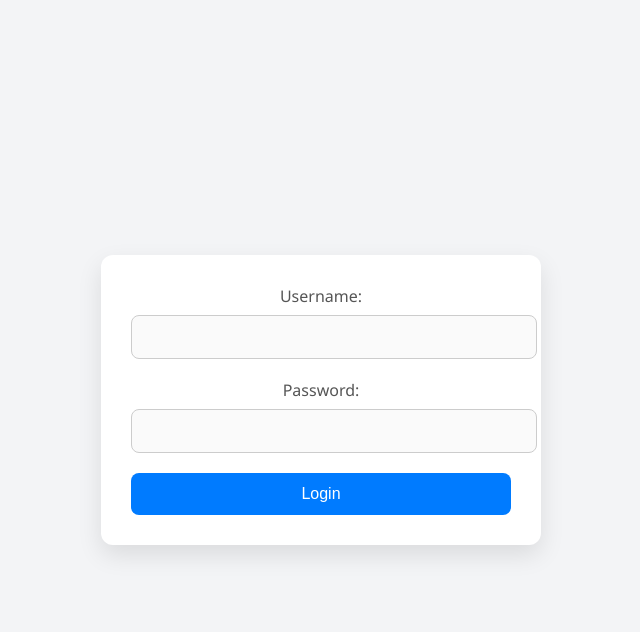
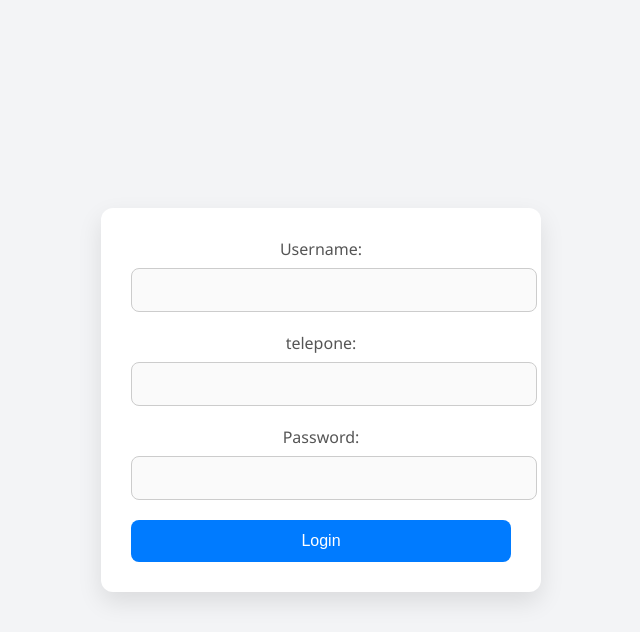
Before and after one commit to Zydanadha/login_system, a PHP site: page /login.php in a window 1280 px wide. Shown: the top 632 px of the page, without its empty margins (319-959 px from the left). Run offline with PHP 8.4, Linux system fonts and the light colour scheme.

Commit message:
update file login

```diff
--- a/login.php
+++ b/login.php
@@ -141,6 +141,8 @@ p {
     <form action="" method="POST">
         <label for="username">Username:</label>
         <input type="text" name="username" required><br>
+        <label for="username">telepone:</label>
+        <input type="text" name="telepone" required><br>
         <label for="password">Password:</label>
         <input type="password" name="password" required><br>
         <button type="submit">Login</button>
```
